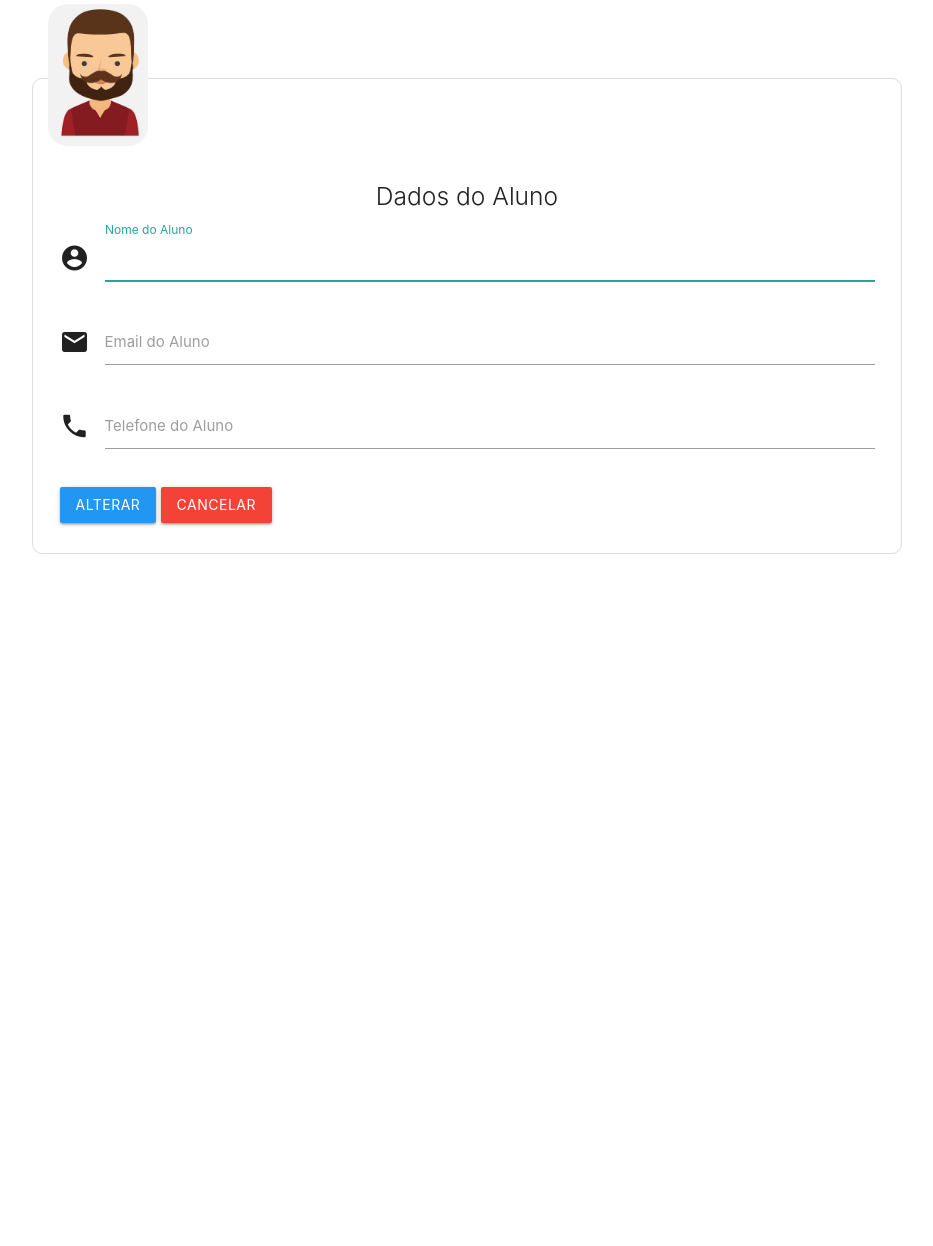
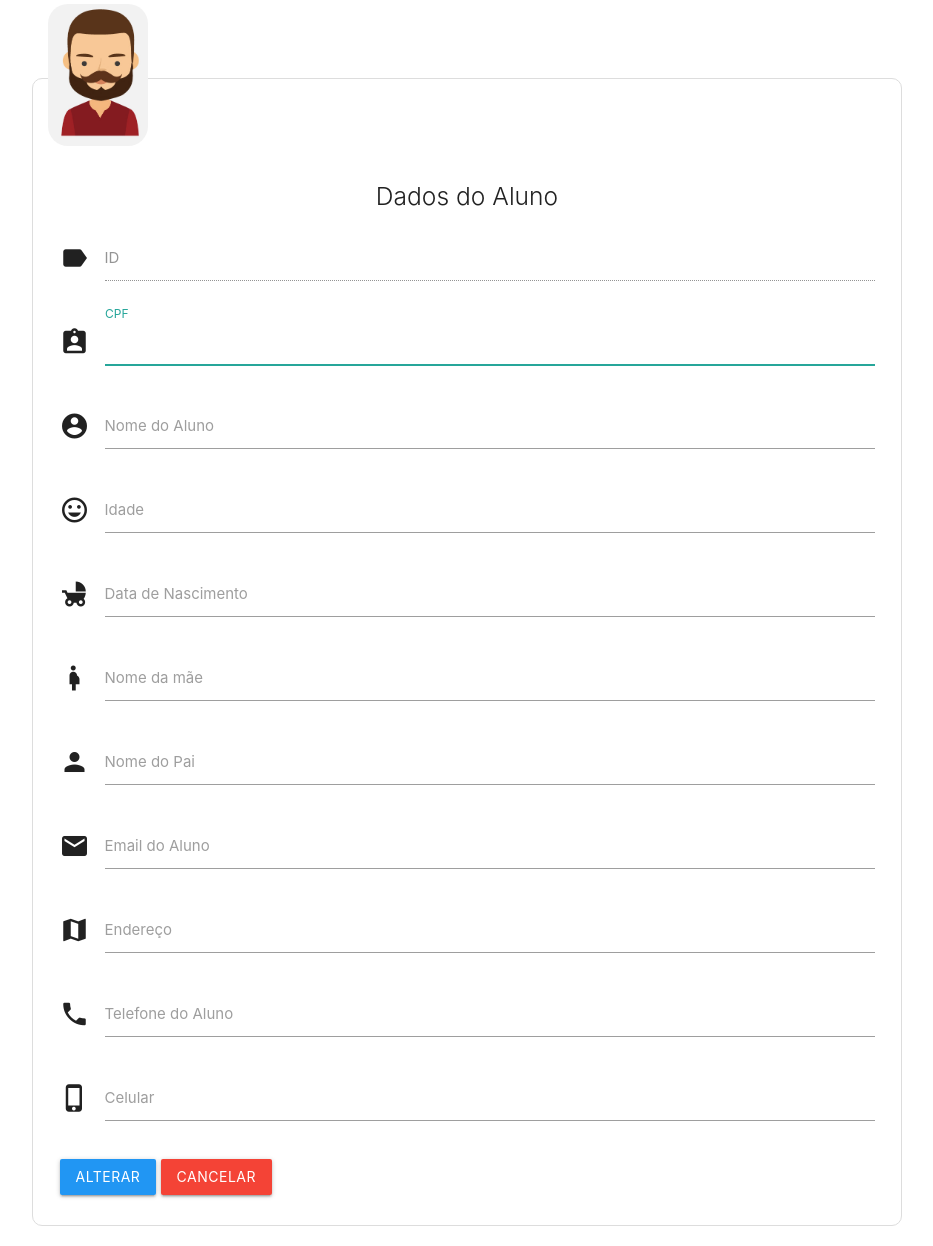
Before and after one commit to rafaelraszl/SistemaEscolar, a PHP site: page /editar.php in a window 1280 px wide. Shown: the part 180-1426 px from the top of the page, without its empty margins (173-1106 px from the left). Before the commit the page ends 734 px from the top, so only its background shows below. Run offline with PHP 8.4, Linux system fonts and the light colour scheme; data that the repository does not hold is empty.

Commit message:
tela cadastro_aluno e tabela alunos ok

```diff
--- a/banco_de_dados/delete.php
+++ b/banco_de_dados/delete.php
@@ -6,7 +6,7 @@ $id = filter_input(INPUT_GET, 'id', FILTER_SANITIZE_SPECIAL_CHARS);
 $queryDelete = $link->query("delete from tb_alunos where id='$id'");
 
 if(mysqli_affected_rows($link) > 0){
-	header("Location: ../cosultas.php");
+	header("Location: ../cosulta_aluno.php");
 }
 
 
--- a/editar.php
+++ b/editar.php
@@ -19,10 +19,17 @@ include_once 'includes/menu.inc.php'
 
 	while($registros = $querySelect->fetch_assoc()) {
 
-		$id = $registros['id'];
+
+		$cpf_aluno = $registros['cpf_aluno'];
 		$nome = $registros['nome'];
+		$idade = $registros['idade'];
+		$dtnasc = $registros['dtnasc'];
+		$mae = $registros['mae'];
+		$pai = $registros['pai'];
 		$email = $registros['email'];
+		$endereco = $registros['endereco'];
 		$telefone = $registros['telefone'];
+		$celular = $registros['celular'];
 	}
  ?>
 
@@ -34,11 +41,53 @@ include_once 'includes/menu.inc.php'
 					<legend><img src="imagens/avatar-01.jpg" alt="[imagem]" width="100" style="border-radius: 20px"></legend>
 					<h5 class="light center">Dados do Aluno</h5>
 
+					<!-- CAMPO ID -->
+					<div class="input-field col s12">
+						<i class="material-icons prefix">label</i>
+						<input type="text" name="id" id="id" value="<?php echo $id ?>" maxlength="11" disabled>
+						<label for="id">ID</label>
+					</div>
+
+					<!-- CAMPO CPF -->
+					<div class="input-field col s12">
+						<i class="material-icons prefix">assignment_ind</i>
+						<input type="text" name="cpf_aluno" id="cpf_aluno" value="<?php echo $cpf_aluno ?>" maxlength="15" required autofocus>
+						<label for="cpf_aluno">CPF</label>
+					</div>
+
 					<!-- CAMPO NOME -->
 					<div class="input-field col s12">
 						<i class="material-icons prefix">account_circle</i>
-						<input type="text" name="nome" id="nome" value="<?php echo $nome ?>" maxlength="40" required autofocus>
+						<input type="text" name="nome" id="nome" value="<?php echo $nome ?>" maxlength="40" required>
 						<label for="nome">Nome do Aluno</label>
+					</div>
+
+					<!-- CAMPO IDADE -->
+					<div class="input-field col s12">
+						<i class="material-icons prefix">mood</i>
+						<input type="text" name="idade" id="idade" value="<?php echo $idade ?>" maxlength="11" required>
+						<label for="idade">Idade</label>
+					</div>
+
+					<!-- CAMPO NASCIMENTO -->
+					<div class="input-field col s12">
+						<i class="material-icons prefix">child_friendly</i>
+						<input type="text" name="dtnasc" id="dtnasc" value="<?php echo $dtnasc ?>" maxlength="10" required>
+						<label for="dtnasc">Data de Nascimento</label>
+					</div>
+
+					<!-- CAMPO MÃE -->
+					<div class="input-field col s12">
+						<i class="material-icons prefix">pregnant_woman</i>
+						<input type="text" name="mae" id="mae" value="<?php echo $mae ?>" maxlength="40" required>
+						<label for="mae">Nome da mãe</label>
+					</div>
+
+					<!-- CAMPO PAI -->
+					<div class="input-field col s12">
+						<i class="material-icons prefix">person</i>
+						<input type="text" name="pai" id="pai" value="<?php echo $pai ?>" maxlength="40" required>
+						<label for="pai">Nome do Pai</label>
 					</div>
 
 					<!-- CAMPO EMAIL -->
@@ -48,6 +97,13 @@ include_once 'includes/menu.inc.php'
 						<label for="email">Email do Aluno</label>
 					</div>
 
+					<!-- CAMPO ENDEREÇO -->
+					<div class="input-field col s12">
+						<i class="material-icons prefix">map</i>
+						<input type="text" name="endereco" id="endereco" value="<?php echo $endereco ?>" maxlength="100" required>
+						<label for="endereco">Endereço</label>
+					</div>
+
 					<!-- CAMPO TELEFONE -->
 					<div class="input-field col s12">
 						<i class="material-icons prefix">phone</i>
@@ -55,10 +111,17 @@ include_once 'includes/menu.inc.php'
 						<label for="telefone">Telefone do Aluno</label>
 					</div>
 
+					<!-- CAMPO CELULAR -->
+					<div class="input-field col s12">
+						<i class="material-icons prefix">phone_iphone</i>
+						<input type="tel" name="celular" id="celular" value="<?php echo $celular ?>" maxlength="15" required>
+						<label for="celular">Celular</label>
+					</div>
+
 					<!-- BOTÕES -->
 					<div class="input-field col s12">
 						<input type="submit" value="alterar" class="btn blue">
-						<a href="consultas.php" class="btn red">cancelar</a>
+						<a href="consulta_aluno.php" class="btn red">cancelar</a>
 					</div>
 				</fieldset>
 			</form>
```
Also changed, not shown: banco_de_dados/create.php (+25 -7 lines), banco_de_dados/read.php (+12 -5 lines), banco_de_dados/update.php (+11 -5 lines), cadastro_aluno.php (+53 -4 lines), consulta_aluno.php (+7 -0 lines).
